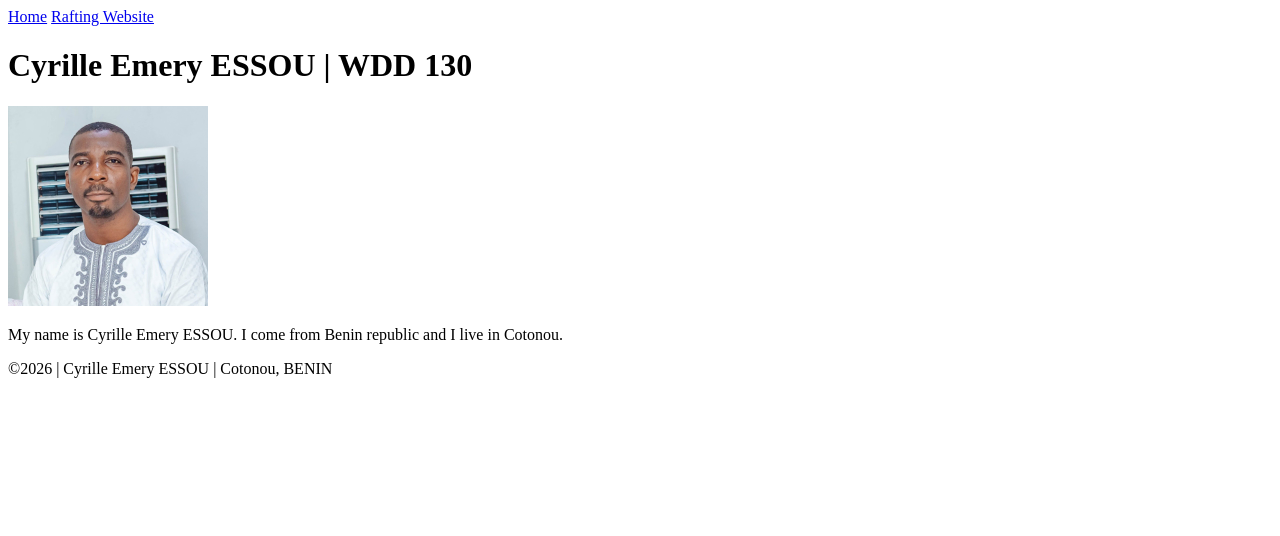
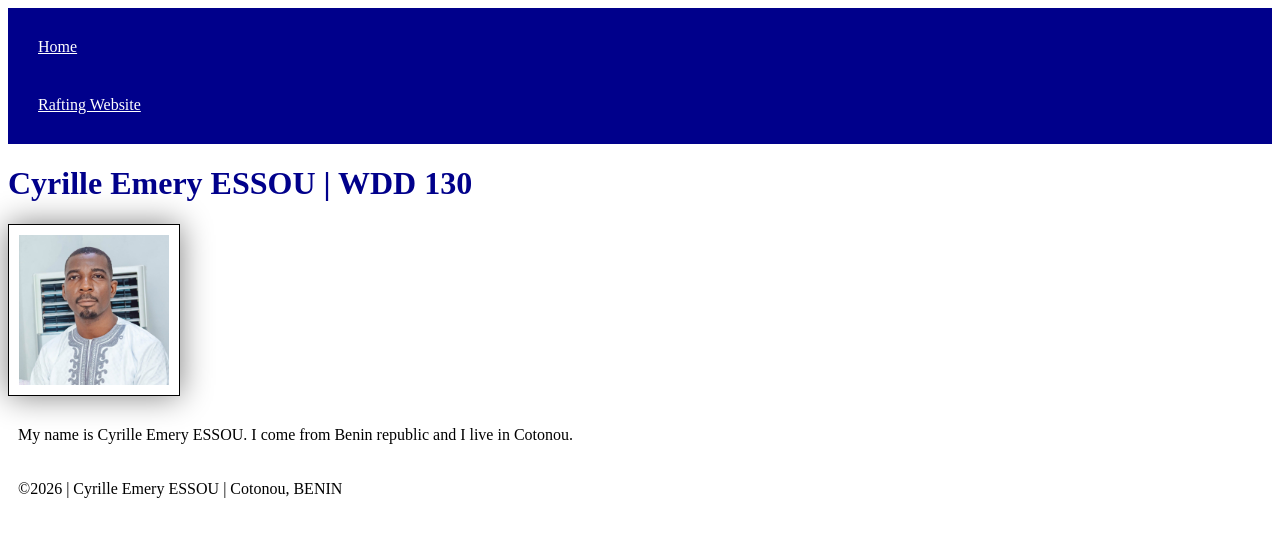
Before and after one commit to 2EC89/wdd130, a plain HTML site: page index.html in a window 1280 px wide. Drawn offline with Linux system fonts and the light colour scheme.

Commit message:
second commit week two

```diff
--- a/index.html
+++ b/index.html
@@ -5,6 +5,7 @@
     <meta charset="UTF-8">
     <meta name="viewport" content="width=device-width, initial-scale=1.0">
     <title>Cyrille Emery ESSOU | WDD 130 </title>
+    <link rel="stylesheet" href="styles/styles.css">
 </head>
 
 <body>
--- a/styles/styles.css
+++ b/styles/styles.css
@@ -0,0 +1,27 @@
+nav {
+    background-color: darkblue;
+    padding: 10px;
+}
+
+nav a {
+    color: white;
+    display: block;
+    padding: 20px;
+}
+
+h1 {
+    color: darkblue;
+}
+
+img {
+    width: 150px;
+    height: auto;
+    border: 1px solid black;
+    padding: 10px;
+    box-shadow: 0 0 30px gray;
+
+}
+
+p {
+    padding: 10px;
+}
```
